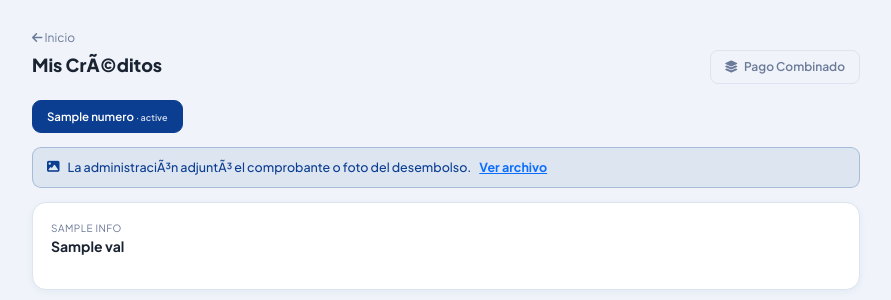
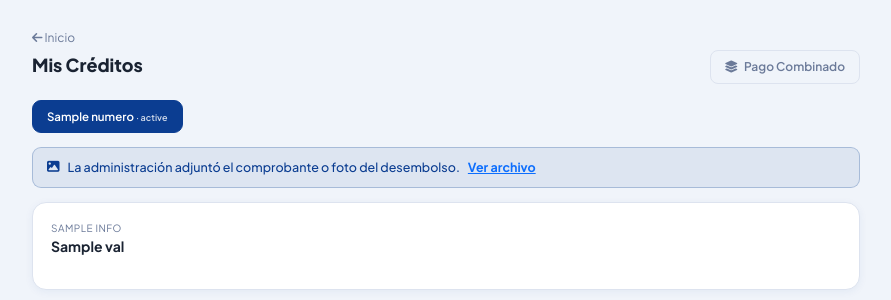
Before and after one commit to cacbailarines-tech/Coop_bailarines, a Django app: template templates/portal/creditos.html in a window 1280 px wide. Shown: the top 300 px of the page, without its empty margins (194-1085 px from the left). Run offline with Django 5.2, Linux system fonts and the light colour scheme; the template is opened without the code that fills it: most values are stand-ins (such as "Sample title", 1, 10 or a date in 2020); some libraries are stand-ins or nearby versions.

Commit message:
Corregir textos de creditos en portal

```diff
--- a/templates/portal/creditos.html
+++ b/templates/portal/creditos.html
@@ -1,28 +1,28 @@
 {% extends 'portal/base.html' %}
-{% block title %}Mis CrÃ©ditos - Portal Bailarines{% endblock %}
+{% block title %}Mis Cr&eacute;ditos - Portal Bailarines{% endblock %}
 {% block content %}
 <div style="margin-bottom:16px;display:flex;justify-content:space-between;align-items:flex-end;flex-wrap:wrap;gap:8px;">
   <div>
     <a href="{% url 'portal_inicio' %}" style="color:var(--muted);text-decoration:none;font-size:12px;"><i class="fas fa-arrow-left"></i> Inicio</a>
-    <h1 style="font-size:18px;font-weight:800;margin-top:6px;">Mis CrÃ©ditos</h1>
+    <h1 style="font-size:18px;font-weight:800;margin-top:6px;">Mis Cr&eacute;ditos</h1>
   </div>
   <div style="display:flex;gap:8px;flex-wrap:wrap;">
     <a href="{% url 'portal_pago_combinado' %}" class="btn btn-outline"><i class="fas fa-layer-group"></i> Pago Combinado</a>
     {% if libretas_disponibles %}
-    <a href="{% url 'portal_solicitar_credito' %}" class="btn btn-primary"><i class="fas fa-plus"></i> Solicitar CrÃ©dito</a>
+    <a href="{% url 'portal_solicitar_credito' %}" class="btn btn-primary"><i class="fas fa-plus"></i> Solicitar Cr&eacute;dito</a>
     {% endif %}
   </div>
 </div>
 
 {% if not libretas_disponibles and not creditos %}
-<div class="alert alert-info"><i class="fas fa-info-circle"></i> No tiene libretas disponibles para solicitar un credito. Cada libreta puede tener un credito activo a la vez.</div>
+<div class="alert alert-info"><i class="fas fa-info-circle"></i> No tiene libretas disponibles para solicitar un cr&eacute;dito. Cada libreta puede tener un cr&eacute;dito activo a la vez.</div>
 {% endif %}
 
 {% if creditos %}
 <div class="account-tabs">
   {% for c in creditos %}
   <a href="?credito={{ c.pk }}" class="account-tab {% if credito_actual.pk == c.pk %}active{% endif %}">
-    {{ c.numero }} <span style="font-size:9px;opacity:0.8;">· {{ c.get_estado_display }}</span>
+    {{ c.numero }} <span style="font-size:9px;opacity:0.8;">&middot; {{ c.get_estado_display }}</span>
   </a>
   {% endfor %}
 </div>
@@ -30,14 +30,14 @@
 
 {% if credito_actual %}
 {% if 'mora' in credito_actual.estado %}
-<div class="alert alert-danger"><i class="fas fa-triangle-exclamation"></i> Su crÃ©dito estÃ¡ en <strong>mora</strong>. ContÃ¡ctese con administraciÃ³n.</div>
+<div class="alert alert-danger"><i class="fas fa-triangle-exclamation"></i> Su cr&eacute;dito est&aacute; en <strong>mora</strong>. Cont&aacute;ctese con administraci&oacute;n.</div>
 {% elif credito_actual.estado == 'pendiente' %}
-<div class="alert alert-info"><i class="fas fa-clock"></i> Su solicitud estÃ¡ <strong>pendiente de revisiÃ³n</strong>.</div>
+<div class="alert alert-info"><i class="fas fa-clock"></i> Su solicitud est&aacute; <strong>pendiente de revisi&oacute;n</strong>.</div>
 {% elif credito_actual.estado == 'aprobado' %}
-<div class="alert alert-success"><i class="fas fa-check-circle"></i> CrÃ©dito <strong>aprobado</strong>. La administraciÃ³n realizarÃ¡ el desembolso pronto.</div>
+<div class="alert alert-success"><i class="fas fa-check-circle"></i> Cr&eacute;dito <strong>aprobado</strong>. La administraci&oacute;n realizar&aacute; el desembolso pronto.</div>
 {% endif %}
 {% if credito_actual.comprobante_desembolso %}
-<div class="alert alert-info"><i class="fas fa-image"></i> La administraciÃ³n adjuntÃ³ el comprobante o foto del desembolso. <a href="{{ credito_actual.comprobante_desembolso.url }}" target="_blank" style="font-weight:700;">Ver archivo</a></div>
+<div class="alert alert-info"><i class="fas fa-image"></i> La administraci&oacute;n adjunt&oacute; el comprobante o foto del desembolso. <a href="{{ credito_actual.comprobante_desembolso.url }}" target="_blank" style="font-weight:700;">Ver archivo</a></div>
 {% endif %}
 
 <div class="pcard" style="margin-bottom:14px;">
@@ -87,7 +87,7 @@
       <td>${{ p.saldo_posterior|floatformat:2 }}</td>
       <td>
         {% if p.estado == 'verificado' %}<span class="badge badge-success"><i class="fas fa-check"></i> Verificado</span>
-        {% elif p.estado == 'reportado' %}<span class="badge badge-warning"><i class="fas fa-clock"></i> En revisiÃ³n</span>
+        {% elif p.estado == 'reportado' %}<span class="badge badge-warning"><i class="fas fa-clock"></i> En revisi&oacute;n</span>
         {% else %}<span class="badge badge-danger"><i class="fas fa-times"></i> Rechazado</span>
         {% if p.observaciones %}<div style="font-size:10px;color:var(--danger);margin-top:3px;"><i class="fas fa-info-circle"></i> {{ p.observaciones }}</div>{% endif %}
         {% endif %}
@@ -102,8 +102,8 @@
 {% else %}
 <div class="pcard"><div class="pcard-body" style="text-align:center;padding:36px;">
   <i class="fas fa-hand-holding-dollar" style="font-size:36px;color:var(--border);display:block;margin-bottom:10px;"></i>
-  <p style="color:var(--muted);margin-bottom:14px;">No tiene crÃ©ditos registrados</p>
-  {% if libretas_disponibles %}<a href="{% url 'portal_solicitar_credito' %}" class="btn btn-primary"><i class="fas fa-plus"></i> Solicitar CrÃ©dito</a>{% endif %}
+  <p style="color:var(--muted);margin-bottom:14px;">No tiene cr&eacute;ditos registrados</p>
+  {% if libretas_disponibles %}<a href="{% url 'portal_solicitar_credito' %}" class="btn btn-primary"><i class="fas fa-plus"></i> Solicitar Cr&eacute;dito</a>{% endif %}
 </div></div>
 {% endif %}
 {% endblock %}
```
